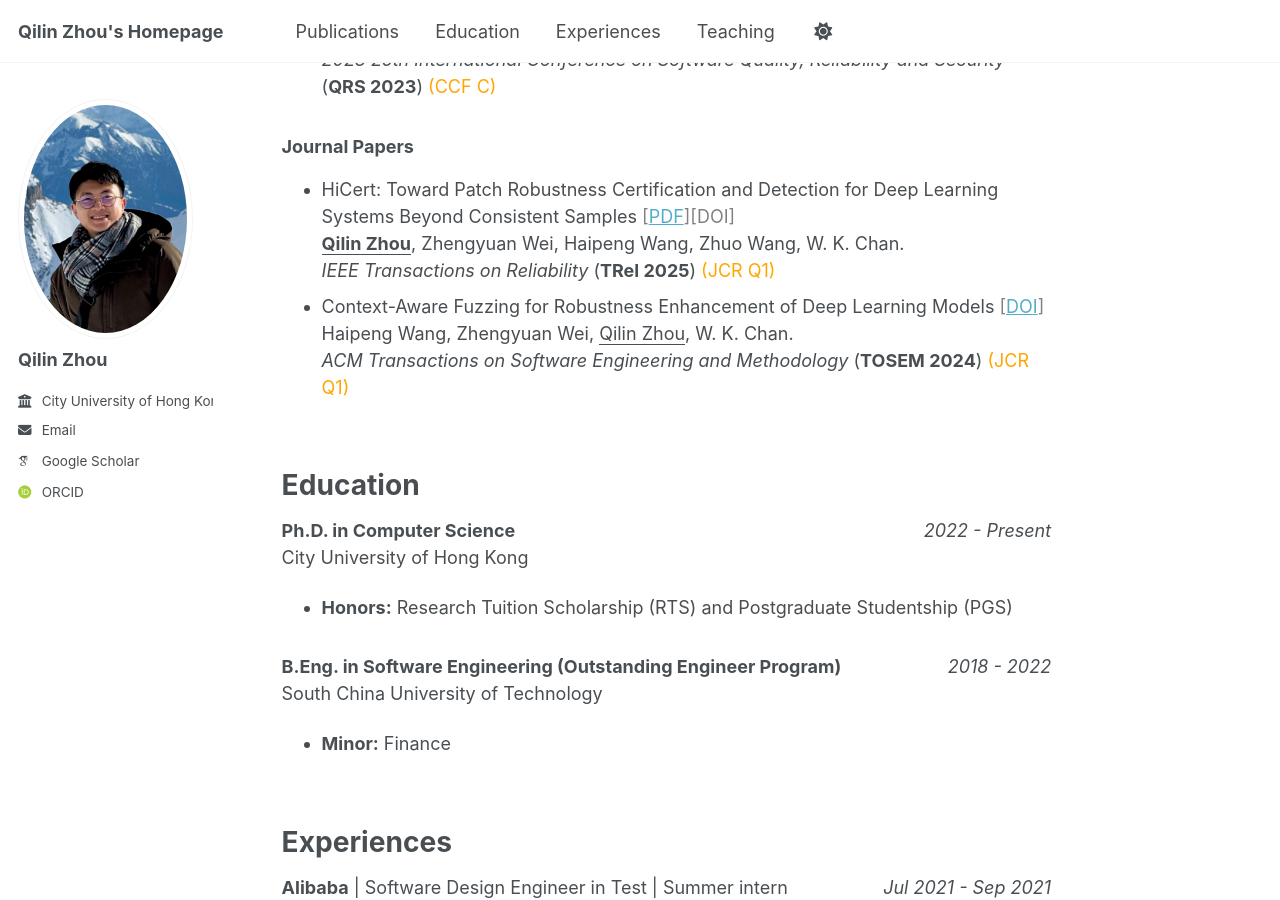
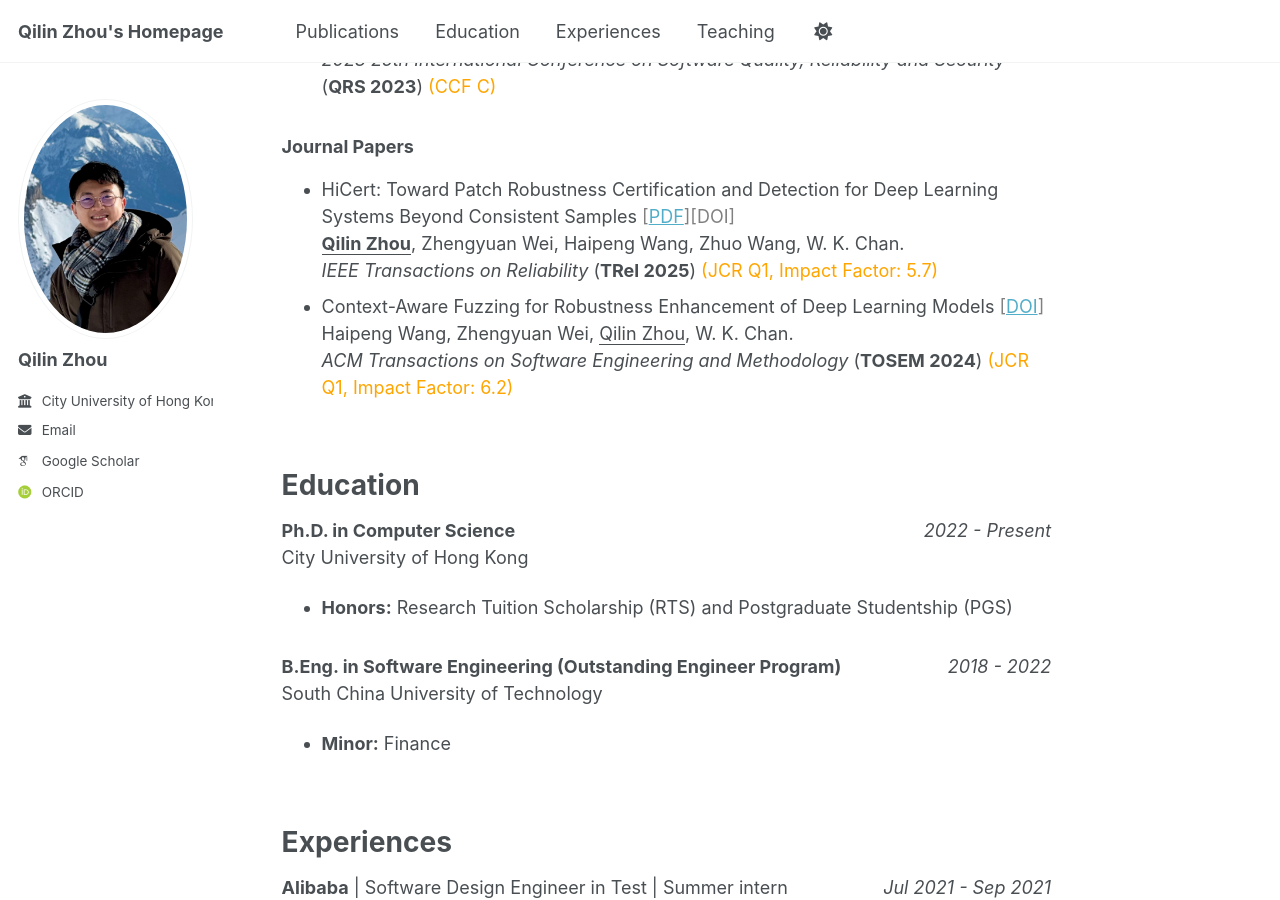
Before and after one commit to qilin-zhou/qilin-zhou.github.io, a Jekyll site: the page built from _pages/about.md, in a window 1280 px wide and 900 px high, scrolled down 1158 px. Built offline with Jekyll 4.4.1, drawn with Linux system fonts in a browser that asks for light colours; some web fonts are replaced; a script bundle is joined from its source files by our own code; library files that are not in the unit come from our copies.

Commit message:
Update about.md

```diff
--- a/_pages/about.md
+++ b/_pages/about.md
@@ -41,10 +41,10 @@ Publications
 ### Journal Papers
 -  HiCert: Toward Patch Robustness Certification and Detection for Deep Learning Systems Beyond Consistent Samples <span style="color: grey;">[[PDF](https://www.arxiv.org/abs/2512.06123)][DOI]</span>
   **<ins>Qilin Zhou</ins>**, Zhengyuan Wei, Haipeng Wang, Zhuo Wang, W. K. Chan.
-_IEEE Transactions on Reliability_ (**TRel 2025**) <span style="color: Orange;"> (JCR Q1)</span>
+_IEEE Transactions on Reliability_ (**TRel 2025**) <span style="color: Orange;"> (JCR Q1, Impact Factor: 5.7)</span>
 - Context-Aware Fuzzing for Robustness Enhancement of Deep Learning Models <span style="color: grey;">[[DOI](https://doi.org/10.1145/3680464)]</span>
   Haipeng Wang, Zhengyuan Wei, <ins>Qilin Zhou</ins>, W. K. Chan.
-  _ACM Transactions on Software Engineering and Methodology_ (**TOSEM 2024**) <span style="color: Orange;"> (JCR Q1)</span>
+  _ACM Transactions on Software Engineering and Methodology_ (**TOSEM 2024**) <span style="color: Orange;"> (JCR Q1, Impact Factor: 6.2)</span>
 
 <br>
 
```
